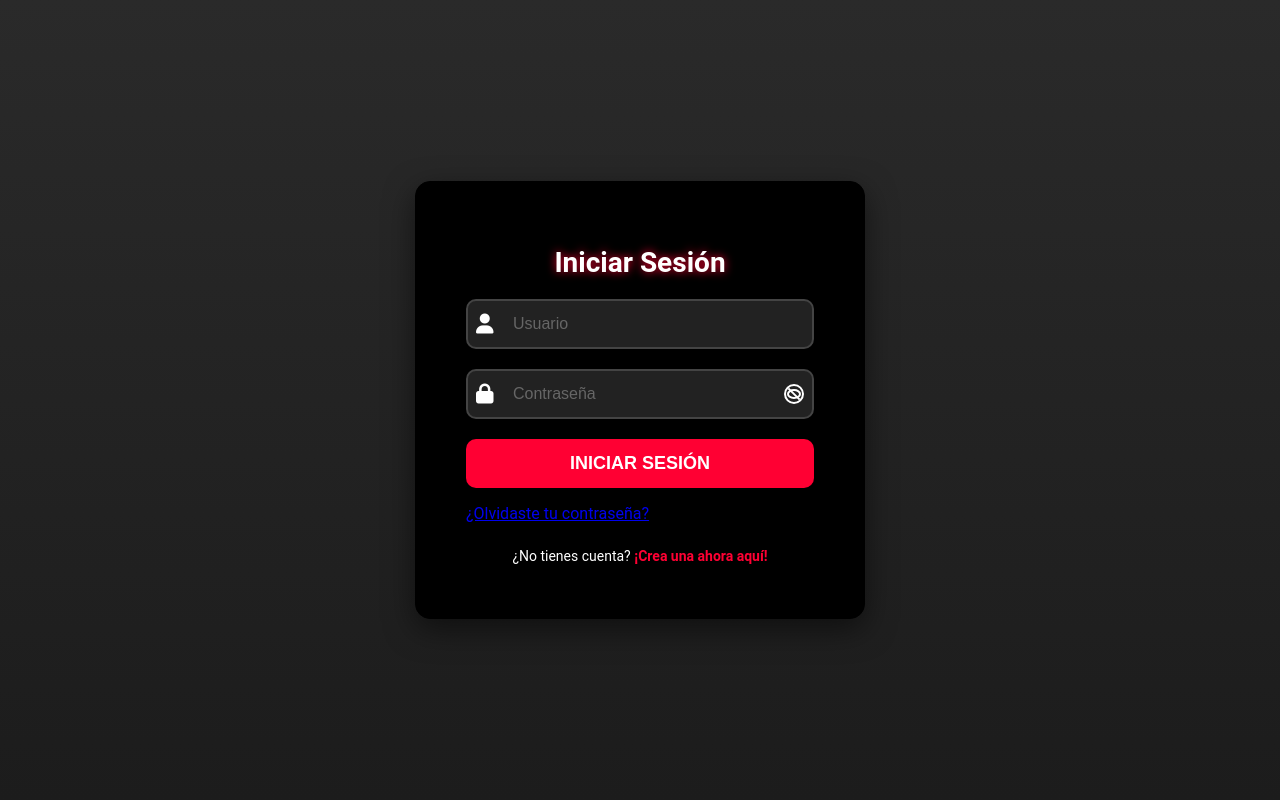
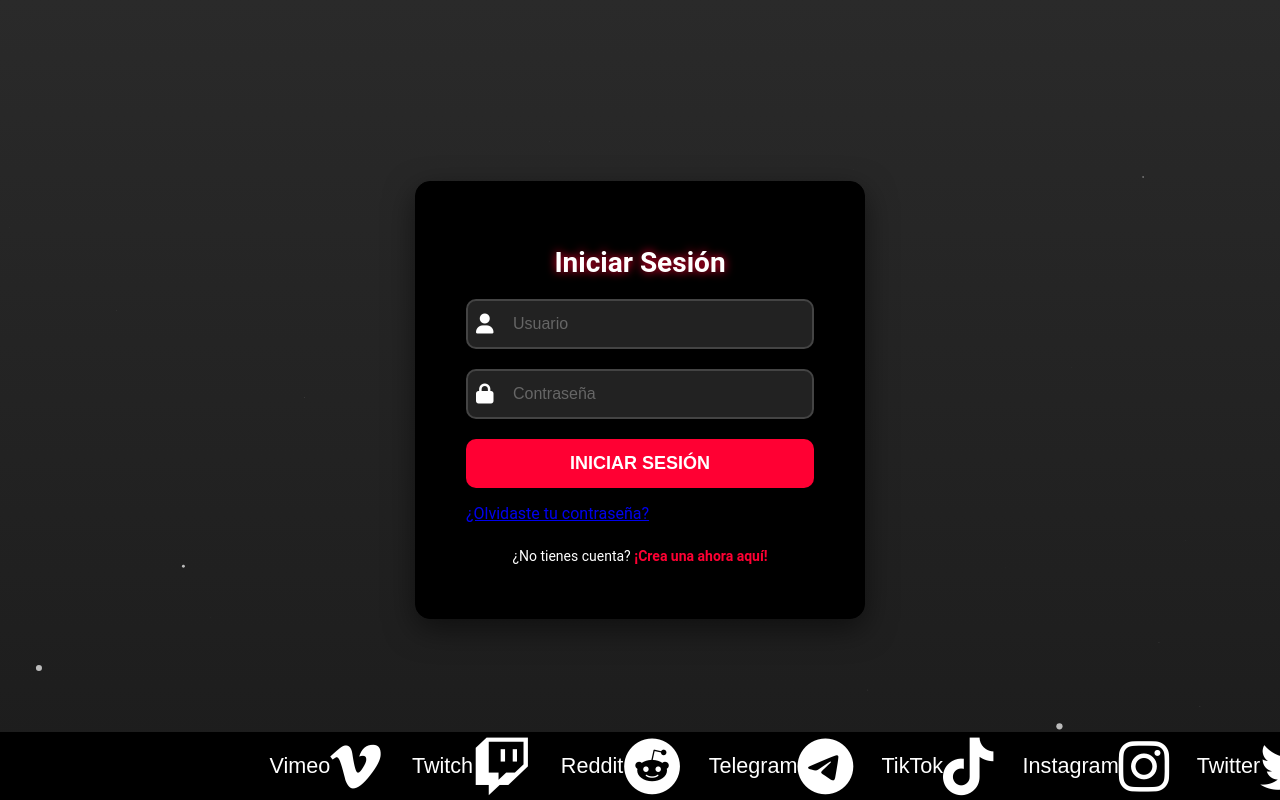
Before and after one commit to Miguel8pp/king-ghost, a Flask app: page /login in a window 1280 px wide. Run offline with Flask 3, Linux system fonts and the light colour scheme; parts of the project's set-up code (start-up, migrations or seed data) failed here and were passed over.

```diff
--- a/static/styles.css
+++ b/static/styles.css
@@ -11,6 +11,7 @@ body {
     padding: 0 20px;
     -webkit-font-smoothing: antialiased; /* Mejora la visualización en dispositivos Apple */
     overflow: hidden; /* Asegura que no haya barras de desplazamiento */
+    flex-direction: column; /* Coloca los elementos en columna */
 }
 
 /* Login Container */
@@ -26,6 +27,7 @@ body {
     position: relative;
     transform: translateZ(0);
     animation: slideIn 1s ease-out; /* Animación de entrada */
+    z-index: 2; /* Asegura que el formulario esté por encima del carrusel */
 }
 
 /* Animación para el formulario */
@@ -138,59 +140,87 @@ body {
     transform: scale(1.1);
 }
 
-/* Password Toggle Icon */
-.toggle-password {
-    position: absolute;
-    right: 10px;
-    top: 50%;
-    transform: translateY(-50%);
-    width: 20px;
-    height: 20px;
-    cursor: pointer;
-    background: transparent;
-    border: 2px solid #fff; /* Contorno blanco */
-    border-radius: 50%;
-    transition: all 0.3s ease;
-    box-sizing: border-box;
+/* Carrusel en la parte inferior */
+.social-slider {
+    display: flex;
+    justify-content: flex-start;
+    align-items: center;
+    position: fixed;
+    bottom: 0;
+    left: 0;
+    right: 0;
+    background-color: #000;
+    padding: 10px 0;
+    z-index: 1; /* Aseguramos que el carrusel esté por debajo del formulario */
+    overflow: hidden; /* Ocultamos las imágenes que se salen fuera de la pantalla */
+    width: 100%;
 }
 
-.toggle-password::before {
-    content: '';
-    position: absolute;
-    width: 10px;
-    height: 6px;
-    top: 50%;
-    left: 50%;
-    transform: translate(-50%, -50%);
-    border-radius: 50%;
-    border: 2px solid #fff; /* Icono blanco */
-    background-color: transparent;
+.social-items-container {
+    display: flex;
+    flex-wrap: nowrap;
+    width: max-content; /* Hace que los elementos del carrusel se agrupan */
+    animation: slideCarousel 15s linear infinite; /* Animación que mueve el carrusel */
 }
 
-.toggle-password::after {
-    content: '';
+/* Estilo de los elementos del carrusel */
+.social-item {
+    text-align: center;
+    transition: transform 0.3s ease-in-out;
+    display: flex;
+    align-items: center;
+    justify-content: space-between;
+    margin: 0 20px;
+    transform: scale(1.2); /* Aumentamos ligeramente el tamaño de los elementos */
+}
+
+.social-item span {
+    font-size: 18px; /* Aumentamos el tamaño del texto */
+    margin-left: 10px; /* Espacio entre la imagen y el texto */
+    color: #fff;
+    font-family: Arial, sans-serif;
+}
+
+.social-item i {
+    font-size: 48px; /* Iconos más grandes */
+    color: #fff;
+    transition: color 0.3s ease-in-out;
+}
+
+/* Efecto hover */
+.social-item:hover i {
+    color: #f39c12;
+}
+
+.absolute-icon {
     position: absolute;
-    width: 16px;
-    height: 2px;
-    top: 50%;
-    left: 50%;
-    transform: translate(-50%, -50%) rotate(45deg);
-    background: #fff; /* Líneas blancas */
+    top: 0;
+    left: 0;
+    right: 0;
+    bottom: 0;
+    display: flex;
+    justify-content: center;
+    align-items: center;
+    opacity: 0;
+    transition: opacity 0.3s ease-in-out;
+}
+
+.social-item:hover .absolute-icon {
     opacity: 1;
 }
 
-.toggle-password.active::after {
-    opacity: 0;
+.social-item img {
+    width: 40px; /* Controlamos el tamaño de las imágenes */
+    height: 40px;
+    border-radius: 50%;
 }
 
-/* Estilo del mensaje de error */
-.error-message {
-    color: #ff4d4d; /* Rojo claro para indicar error */
-    font-size: 14px;
-    text-align: center;
-    margin-bottom: 15px;
-    border: 1px solid #ff4d4d;
-    background-color: rgba(255, 77, 77, 0.1);
-    padding: 10px;
-    border-radius: 5px;
+/* Animación del Carrusel */
+@keyframes slideCarousel {
+    0% {
+        transform: translateX(100%); /* Empieza desde la derecha */
+    }
+    100% {
+        transform: translateX(-100%); /* Llega hasta la izquierda */
+    }
 }
--- a/templates/login.html
+++ b/templates/login.html
@@ -4,11 +4,28 @@
     <meta charset="UTF-8">
     <meta name="viewport" content="width=device-width, initial-scale=1.0">
     <title>Iniciar Sesión</title>
+    <!-- Link a Font Awesome -->
     <link href="https://cdnjs.cloudflare.com/ajax/libs/font-awesome/6.0.0-beta3/css/all.min.css" rel="stylesheet">
-    <link rel="stylesheet" href="../static/styles.css">
+    <link rel="stylesheet" href="../static/styles.css"> <!-- Tu archivo CSS original -->
     <script defer src="../static/app.js"></script>
+    <style>
+        /* Estilos para las partículas (Canvas) */
+        .particle-animation canvas {
+            position: absolute;
+            top: 0;
+            left: 0;
+            pointer-events: none;
+            z-index: -1; /* Aseguramos que las partículas estén al fondo */
+        }
+    </style>
 </head>
 <body>
+    <!-- Partículas -->
+    <div class="particle-animation">
+        <canvas data-particle-animation></canvas>
+    </div>
+
+    <!-- Formulario de Inicio de Sesión -->
     <div class="login-container">
         <form class="login-form" action="/login" method="POST">
             <h2>Iniciar Sesión</h2>
@@ -37,7 +54,6 @@
 
             <button type="submit" class="btn">Iniciar Sesión</button>
 
-            <!-- Enlace para recuperación de contraseña -->
             <p class="forgot-password"><a href="/recuperar_contrasena">¿Olvidaste tu contraseña?</a></p>
 
             <div class="signup-link">
@@ -45,5 +61,74 @@
             </div>
         </form>
     </div>
+
+    <!-- Carrusel de imágenes social slider (debajo del formulario) -->
+    <div class="social-slider">
+        <div class="social-items-container">
+            <div class="social-item"><span>Vimeo</span><i class="fab fa-vimeo-v"></i><i class="fab fa-vimeo-v absolute-icon"></i></div>
+            <div class="social-item"><span>Twitch</span><i class="fab fa-twitch"></i><i class="fab fa-twitch absolute-icon"></i></div>
+            <div class="social-item"><span>Reddit</span><i class="fab fa-reddit"></i><i class="fab fa-reddit absolute-icon"></i></div>
+            <div class="social-item"><span>Telegram</span><i class="fab fa-telegram"></i><i class="fab fa-telegram absolute-icon"></i></div>
+            <div class="social-item"><span>TikTok</span><i class="fab fa-tiktok"></i><i class="fab fa-tiktok absolute-icon"></i></div>
+            <div class="social-item"><span>Instagram</span><i class="fab fa-instagram"></i><i class="fab fa-instagram absolute-icon"></i></div>
+            <div class="social-item"><span>Twitter</span><i class="fab fa-twitter"></i><i class="fab fa-twitter absolute-icon"></i></div>
+            <div class="social-item"><span>Spotify</span><i class="fab fa-spotify"></i><i class="fab fa-spotify absolute-icon"></i></div>
+            <div class="social-item"><span>Discord</span><i class="fab fa-discord"></i><i class="fab fa-discord absolute-icon"></i></div>
+            <div class="social-item"><span>Dailymotion</span><i class="fab fa-dailymotion"></i><i class="fab fa-dailymotion absolute-icon"></i></div>
+            <div class="social-item"><span>Tumblr</span><i class="fab fa-tumblr"></i><i class="fab fa-tumblr absolute-icon"></i></div>
+            <div class="social-item"><span>YouTube</span><i class="fab fa-youtube"></i><i class="fab fa-youtube absolute-icon"></i></div>
+            <div class="social-item"><span>Pinterest</span><i class="fab fa-pinterest"></i><i class="fab fa-pinterest absolute-icon"></i></div>
+        </div>
+    </div>
+
+    <script>
+        // Animación de las partículas
+        const canvas = document.querySelector('canvas');
+        const ctx = canvas.getContext('2d');
+
+        canvas.width = window.innerWidth;
+        canvas.height = window.innerHeight;
+
+        let particlesArray = [];
+
+        function Particle(x, y) {
+            this.x = x;
+            this.y = y;
+            this.size = Math.random() * 5 + 1;
+            this.speedX = Math.random() * 3 - 1.5;
+            this.speedY = Math.random() * 3 - 1.5;
+            this.color = 'rgba(255, 255, 255, 0.7)';
+        }
+
+        Particle.prototype.draw = function() {
+            ctx.fillStyle = this.color;
+            ctx.beginPath();
+            ctx.arc(this.x, this.y, this.size, 0, Math.PI * 2);
+            ctx.fill();
+        };
+
+        Particle.prototype.update = function() {
+            this.x += this.speedX;
+            this.y += this.speedY;
+
+            if (this.size > 0.2) this.size -= 0.1;
+            if (this.x > canvas.width || this.x < 0 || this.y > canvas.height || this.y < 0) {
+                this.size = 0;
+            }
+
+            this.draw();
+        };
+
+        function animateParticles() {
+            ctx.clearRect(0, 0, canvas.width, canvas.height);
+            if (Math.random() < 0.15) {
+                particlesArray.push(new Particle(Math.random() * canvas.width, Math.random() * canvas.height));
+            }
+            particlesArray.forEach(particle => particle.update());
+            requestAnimationFrame(animateParticles);
+        }
+
+        animateParticles();
+    </script>
 </body>
 </html>
```
